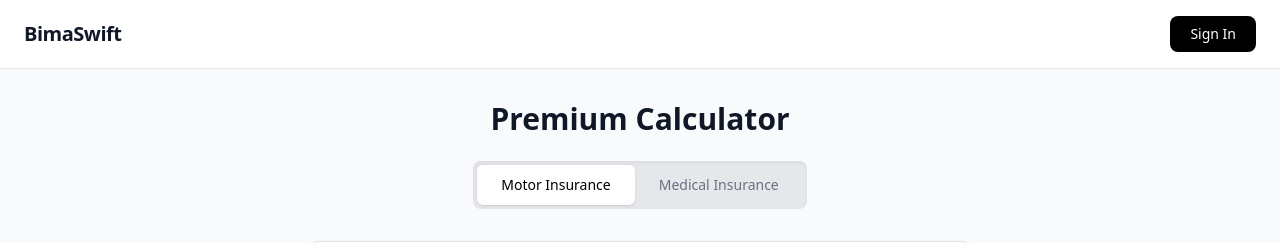
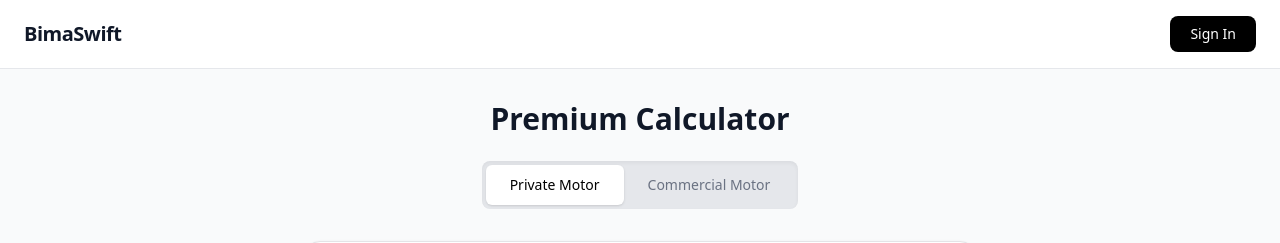
Before and after one commit to Caleb-Kiune/bimaswift, a Next.js app: page / in a window 1280 px wide. Shown: the top 243 px of the page. Built offline with nearby package versions, Linux system fonts and the light colour scheme; no server answers.

Commit message:
feat: Introduce `DownloadQuoteWrapper` for dynamic button imports and update the main page to feature a Commercial Motor tab with a dedicated calculator link.

```diff
--- a/src/app/commercial/history/page.tsx
+++ b/src/app/commercial/history/page.tsx
@@ -1,12 +1,7 @@
 import { auth } from "@clerk/nextjs/server";
 import { prisma } from "../../../lib/prisma";
 import Link from "next/link";
-import dynamic from "next/dynamic";
-const DownloadQuoteButton = dynamic(
-  () =>
-    import("../../../features/motor-commercial/components/DownloadQuoteButton"),
-  { ssr: false }, // This tells Next.js to NEVER run this on the server!
-);
+import DownloadQuoteWrapper from "@/src/features/motor-commercial/components/DownloadQuoteWrapper";
 
 export default async function CommercialHistoryPage() {
   const { userId } = await auth();
@@ -95,7 +90,7 @@ export default async function CommercialHistoryPage() {
                       </td>
                       {/* THE NEW BUTTON */}
                       <td className="p-4 text-right">
-                        <DownloadQuoteButton quote={mappedQuoteForPDF} />
+                        <DownloadQuoteWrapper quote={mappedQuoteForPDF} />
                       </td>
                     </tr>
                   );
--- a/src/app/page.tsx
+++ b/src/app/page.tsx
@@ -14,8 +14,10 @@ export default async function Home({
     activeTab === "motor" ? await getActiveMotorProducts() : [];
 
   return (
+
     <main className="min-h-screen bg-gray-50 flex flex-col items-center p-8">
       <div className="w-full max-w-2xl space-y-8">
+
         {/* Header Toggle */}
         <div className="text-center space-y-6">
           <h1 className="text-3xl font-semibold text-gray-900">
@@ -31,41 +33,50 @@ export default async function Home({
                   : "text-gray-500 hover:text-gray-700"
               }`}
             >
-              Motor Insurance
+              Private Motor
             </Link>
+
+            {/* 1. Changed Medical to Commercial */}
             <Link
-              href="/?tab=medical"
+              href="/?tab=commercial"
               className={`px-6 py-2.5 rounded-md text-sm font-medium transition-all duration-200 ${
-                activeTab === "medical"
+                activeTab === "commercial"
                   ? "bg-white text-black shadow-sm"
                   : "text-gray-500 hover:text-gray-700"
               }`}
             >
-              Medical Insurance
+              Commercial Motor
             </Link>
           </div>
         </div>
 
-        {/* The Calculators */}
+      {/* The Calculators */}
         <div>
           {activeTab === "motor" ? (
             <QuoteForm initialProducts={initialProducts} />
           ) : (
+
             <div className="bg-white p-14 rounded-2xl border border-gray-200 shadow-sm text-center">
               <h2 className="text-2xl font-semibold text-gray-900 tracking-tight">
-                Medical Calculator
+                Commercial Motor Engine
               </h2>
               <div className="w-10 h-px bg-gray-300 mx-auto my-5"></div>
-              <p className="text-gray-500 text-sm leading-relaxed max-w-xs mx-auto">
-                A streamlined medical insurance calculator is currently in
-                development.
+              <p className="text-gray-500 text-sm leading-relaxed max-w-xs mx-auto mb-8">
+                Access the enterprise module for heavy commercial vehicles, general cartage, and fleet policies.
               </p>
-              <p className="mt-6 text-xs text-gray-400 tracking-wide uppercase">
-                Coming Soon
-              </p>
+
+              {/* 3. The Launch Button to your dedicated route */}
+              <Link
+                href="/commercial"
+                className="bg-blue-600 text-white px-8 py-3 rounded-md hover:bg-blue-700 transition font-medium shadow-sm"
+              >
+                Launch Calculator
+              </Link>
             </div>
+
           )}
         </div>
+
       </div>
     </main>
   );
--- a/src/features/motor-commercial/components/CommercialComparisonTable.tsx
+++ b/src/features/motor-commercial/components/CommercialComparisonTable.tsx
@@ -1,10 +1,7 @@
 "use client";
 
 import { CommercialQuoteResult } from "../types";
-import dynamic from "next/dynamic";
-const DownloadQuoteButton = dynamic(() => import("./DownloadQuoteButton"), {
-  ssr: false,
-});
+import DownloadQuoteWrapper from "./DownloadQuoteWrapper";
 
 interface CommercialComparisonTableProps {
   quoteResults: CommercialQuoteResult[] | null;
@@ -59,7 +56,7 @@ export default function CommercialComparisonTable({
 
               {/* 2. The PDF Download Trigger */}
               <div className="mt-4 text-center">
-                <DownloadQuoteButton quote={quote} />
+                <DownloadQuoteWrapper quote={quote} />
               </div>
             </div>
           ))}
--- /dev/null
+++ b/src/features/motor-commercial/components/DownloadQuoteWrapper.tsx
@@ -0,0 +1,21 @@
+"use client";
+
+import dynamic from "next/dynamic";
+import { CommercialQuoteResult } from "../types";
+
+// Because this file has "use client", ssr: false is perfectly legal here!
+const DynamicDownloadButton = dynamic(
+  () => import("./DownloadQuoteButton"),
+  {
+    ssr: false,
+    loading: () => <span className="text-sm text-gray-400">Loading...</span>
+  }
+);
+
+interface DownloadQuoteWrapperProps {
+  quote: CommercialQuoteResult;
+}
+
+export default function DownloadQuoteWrapper({ quote }: DownloadQuoteWrapperProps) {
+  return <DynamicDownloadButton quote={quote} />;
+}
```
